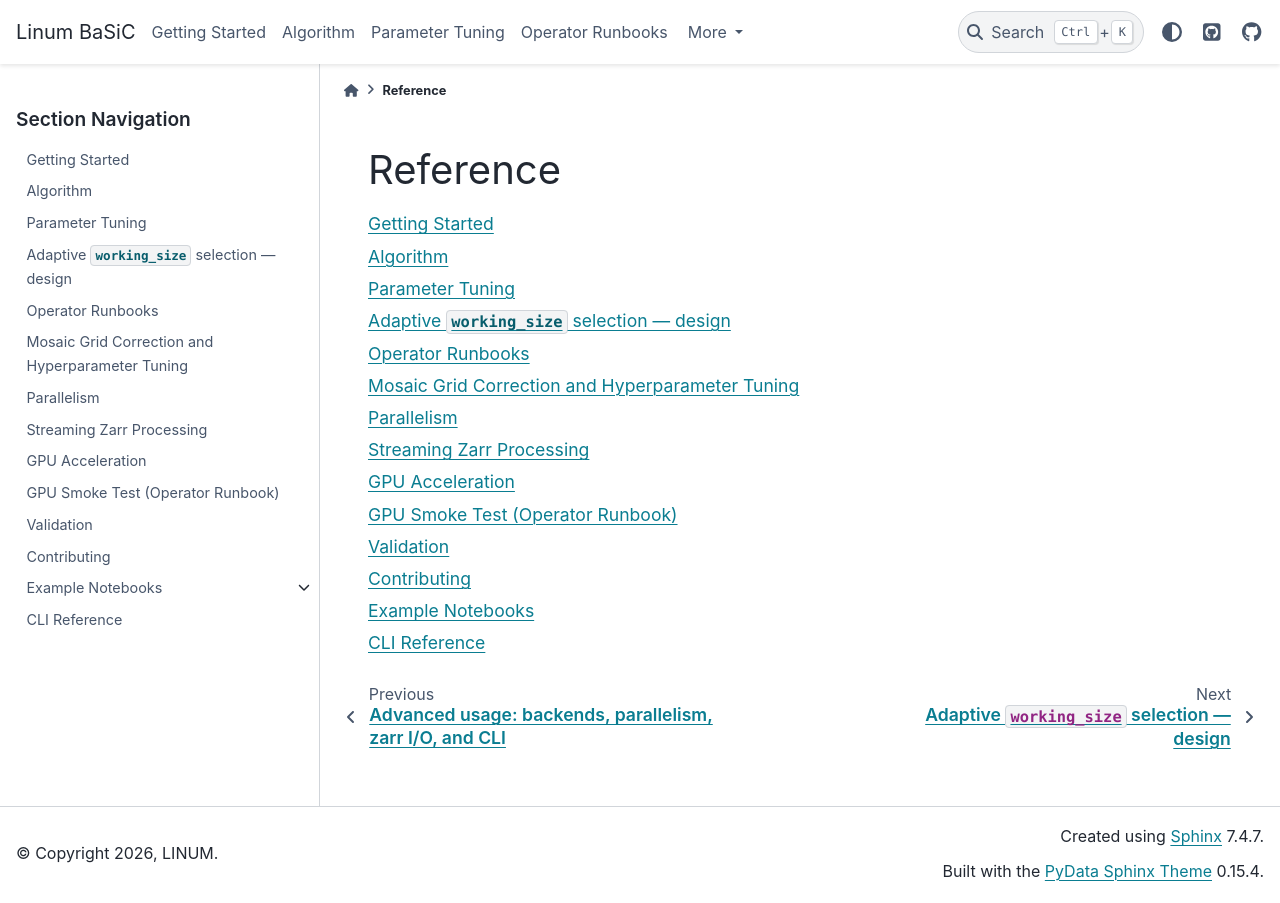
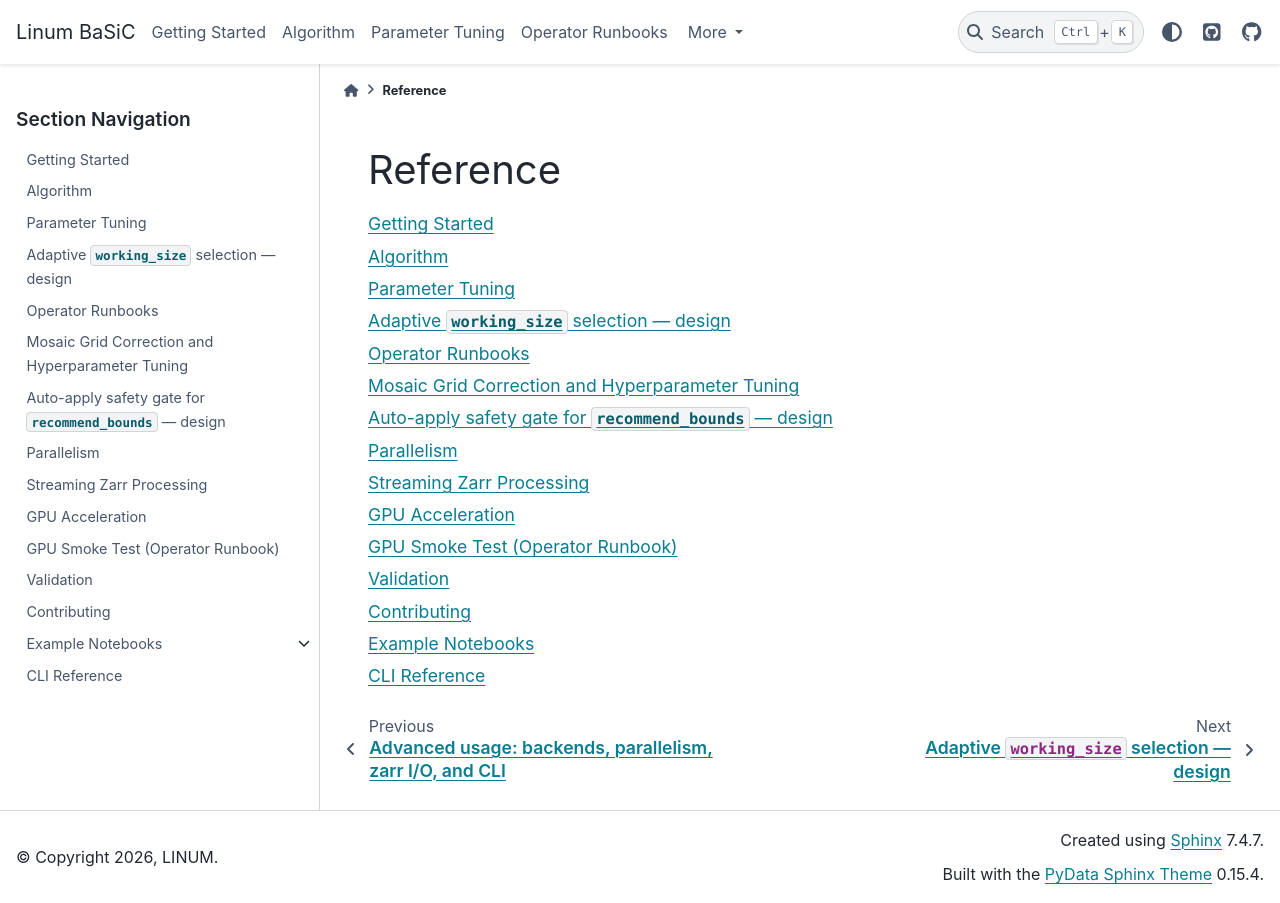
Before and after one commit to linum-uqam/PyBaSiC, a Sphinx documentation site: the page built from docs/reference.rst, in a window 1280 px wide. Built offline with Sphinx 7.4.7 and the PyData theme 0.15.4, drawn with Linux system fonts in a browser that asks for light colours; pages that are not in the unit, such as notebooks, are missing from menus.

Commit message:
docs: Wired docs/auto_apply_safety_gate.md into the docs/reference.rs...
- docs/reference.rst

GSD context:
- Milestone: M008 - Fully automated tuning
- Slice: S01 - Auto-apply safety gate design
- Task: T02 - Wired docs/auto_apply_safety_gate.md into the docs/reference.rst toctree (after tuning); `make docs` (sphinx-build -W) builds with 0 warnings and renders the page.

GSD-Task: S01/T02

```diff
--- a/docs/reference.rst
+++ b/docs/reference.rst
@@ -10,6 +10,7 @@ Reference
    adaptive_working_size
    runbooks
    tuning
+   auto_apply_safety_gate
    parallelism
    streaming
    gpu
```
